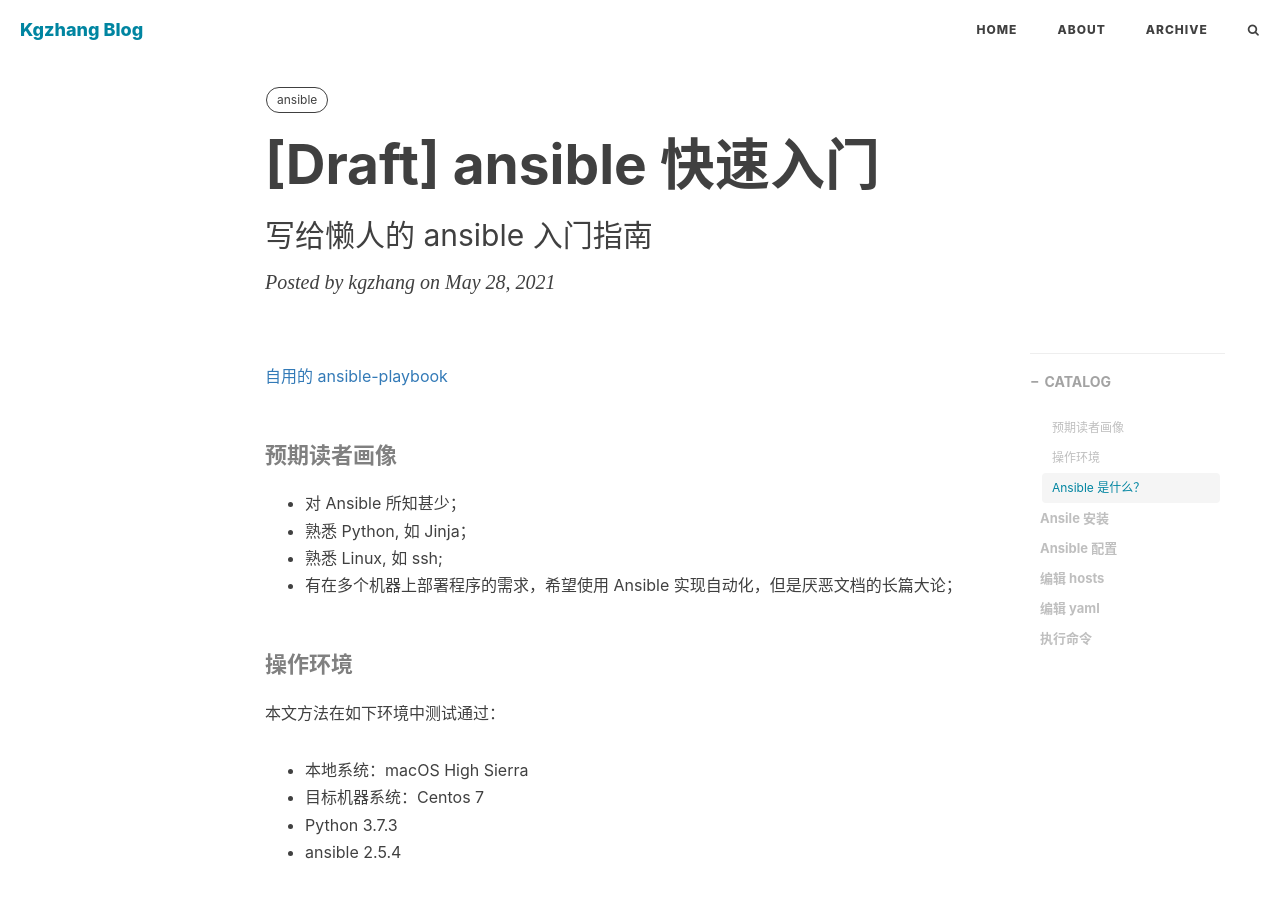
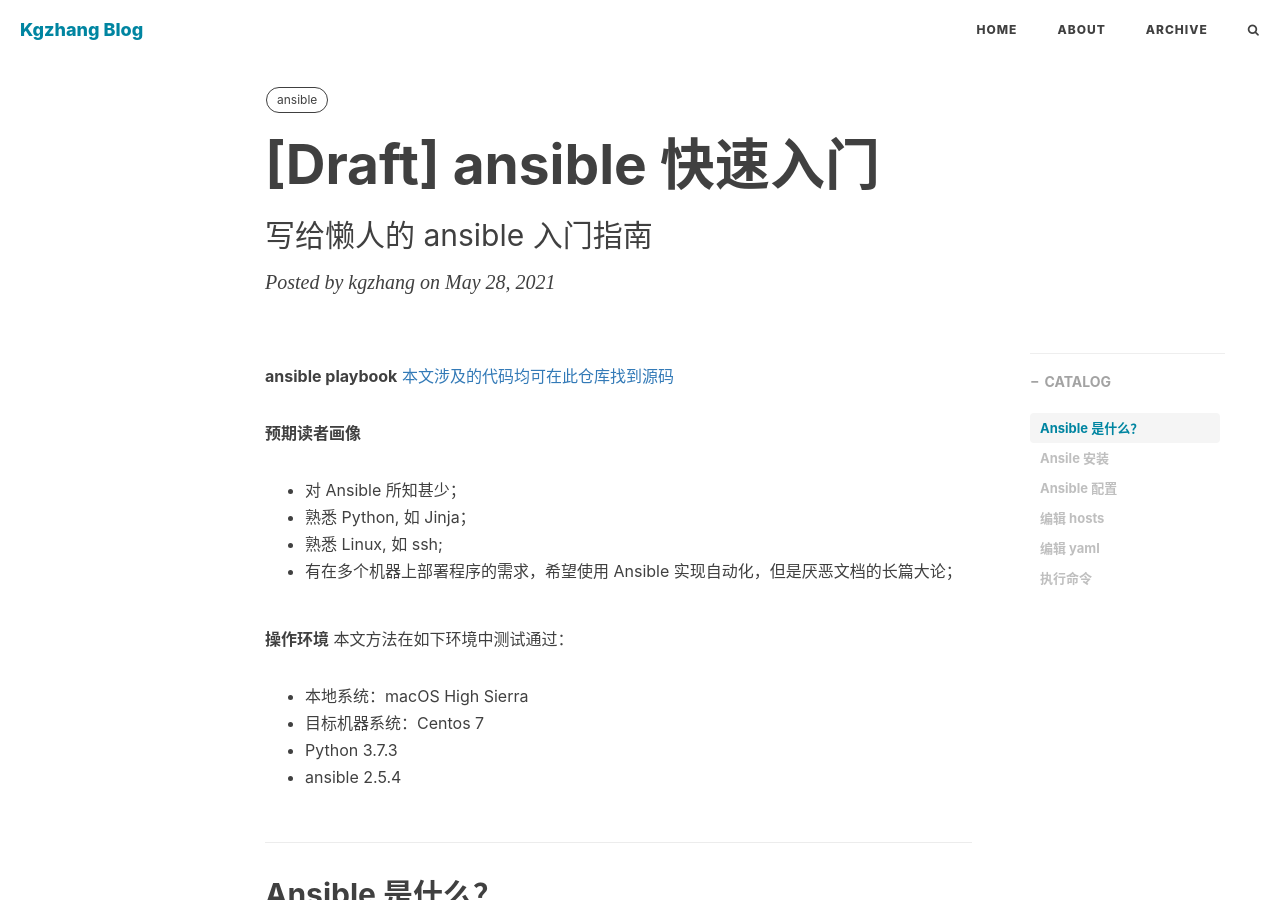
Before and after one commit to kougazhang/oom, a Jekyll site: the page built from _posts/2021-05-28-ansible.md, in a window 1280 px wide and 900 px high. Built offline with Jekyll 4.4.1, drawn with Linux system fonts in a browser that asks for light colours; nearby versions of some CDN libraries; comment, search, counter and statistics services are not loaded.

Commit message:
update ansible

```diff
--- a/_posts/2021-05-28-ansible.md
+++ b/_posts/2021-05-28-ansible.md
@@ -10,22 +10,23 @@ tags:
   - ansible
 ---
 
-[自用的 ansible-playbook](https://github.com/kougazhang/ansible)
+**ansible playbook**
+[本文涉及的代码均可在此仓库找到源码](https://github.com/kougazhang/ansible)
 
-#### 预期读者画像
+**预期读者画像**
 + 对 Ansible 所知甚少；
 + 熟悉 Python, 如 Jinja；
 + 熟悉 Linux, 如 ssh;
 + 有在多个机器上部署程序的需求，希望使用 Ansible 实现自动化，但是厌恶文档的长篇大论；
 
-#### 操作环境
+**操作环境**
 本文方法在如下环境中测试通过：
 + 本地系统：macOS High Sierra
 + 目标机器系统：Centos 7
 + Python 3.7.3
 + ansible 2.5.4
 
-#### Ansible 是什么？
+## Ansible 是什么？
 
 Ansible 是一个能够批量部署程序的工具。
 
```
